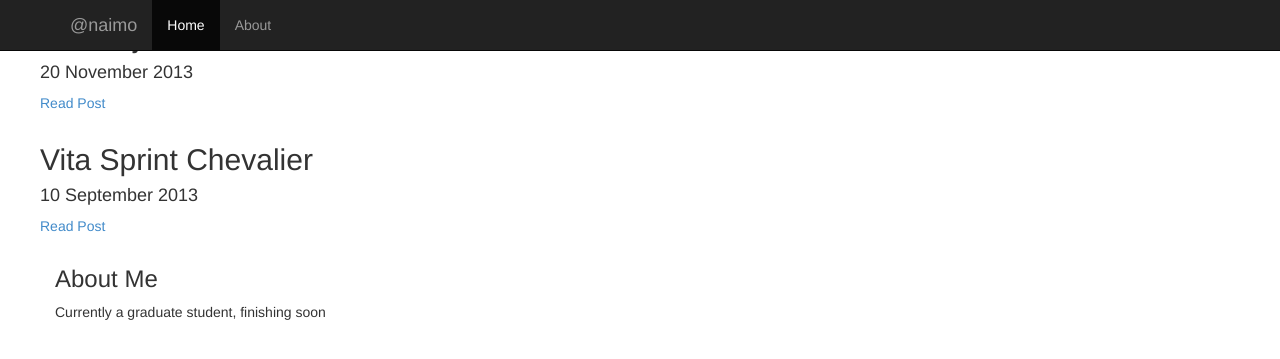
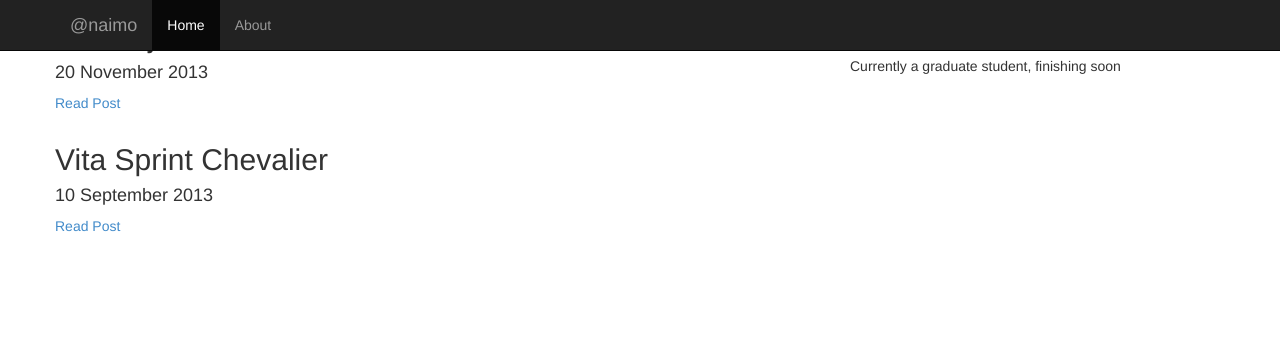
Before and after one commit to naimo/nicolas.github.com, a Jekyll site: the page built from index.html, in a window 1280 px wide. Shown: the top 359 px of the page. Built offline with Jekyll 4.4.1, drawn with Linux system fonts in a browser that asks for light colours; Markdown is read by kramdown in place of the engine named in the settings; the list of posts is cut into pages by our own code.

Commit message:
Update default.html

```diff
--- a/_layouts/default.html
+++ b/_layouts/default.html
@@ -1,10 +1,10 @@
 {% include header.html %}
 <div class="container">
 <div class="row">
-  <div class=".col-md-8">
+  <div class="col-md-8">
     {{ content }}
   </div>
-  <div class=".col-md-4">
+  <div class="col-md-4">
     {% include sidebar.html %}
   </div>
 </div>
```
